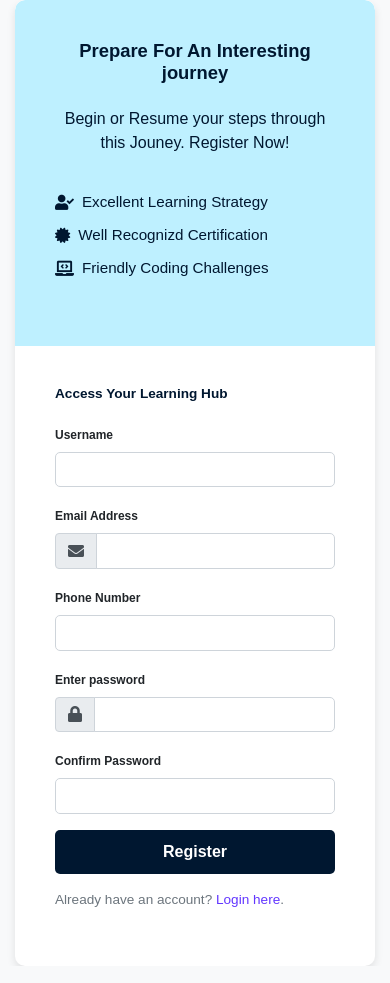
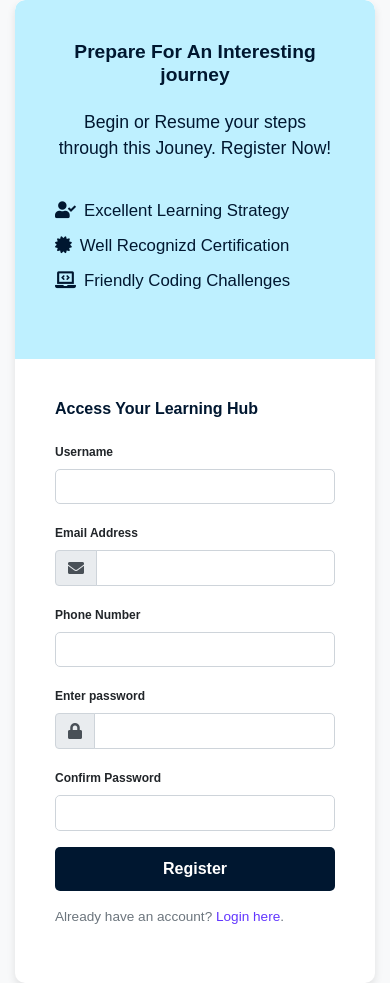
Before and after one commit to MidmanScientific/edmakinc, a Django app: page /register in a window 390 px wide. Run offline with Django 5.2, Linux system fonts and the light colour scheme; some libraries are stand-ins or nearby versions.

Commit message:
first commit

```diff
--- a/edmakFeatures/templates/register.html
+++ b/edmakFeatures/templates/register.html
@@ -112,16 +112,16 @@
                 text-align: center;
             }
             .welcome-section h2{
-                font-size:1.15rem;
+                font-size:1.2rem;
             }
             .welcome-section li{
-                font-size:0.95rem;
+                font-size:1.05rem;
             }
             .welcome-section p{
-                font-size:1rem
+                font-size:1.1rem
             }
             .form-section h3{
-                font-size:0.85rem
+                font-size:1rem
             }
             label{
             font-size:0.75rem;
```
Also changed, not shown: edmakFeatures/templates/login.html (+4 -4 lines), edmakFeatures/templates/login_chat.html (+4 -4 lines).
